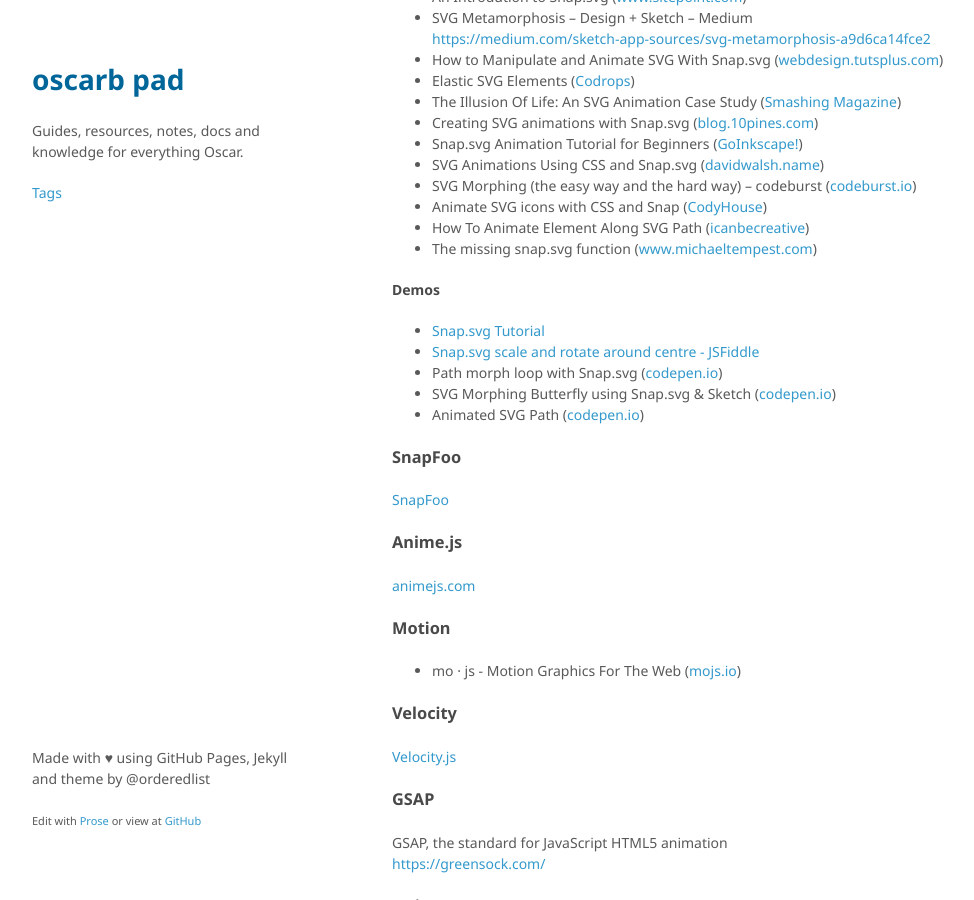
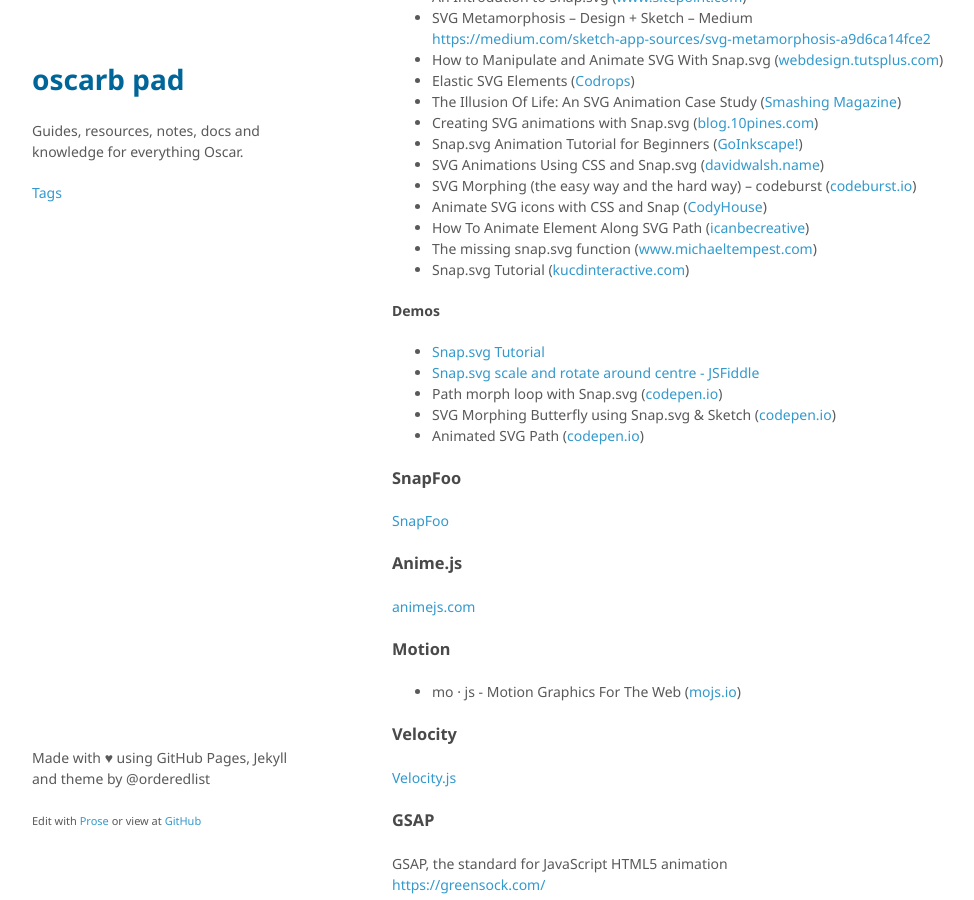
Before and after one commit to oscarb/pad, a Jekyll site: the page built from _docs/web-animation.md, in a window 1280 px wide and 900 px high, scrolled down 1398 px. Shown: the whole window, without its empty margins (128-1102 px from the left). Built offline with Jekyll 4.4.1, drawn with Linux system fonts in a browser that asks for light colours; some web fonts are replaced.

Commit message:
Update web-animation.md

```diff
--- a/_docs/web-animation.md
+++ b/_docs/web-animation.md
@@ -77,6 +77,7 @@ https://medium.com/sketch-app-sources/svg-metamorphosis-a9d6ca14fce2
 * Animate SVG icons with CSS and Snap ([CodyHouse](https://codyhouse.co/gem/animate-svg-icons-with-css-and-snap/))
 * How To Animate Element Along SVG Path ([icanbecreative](http://icanbecreative.com/article/animate-element-along-svg-path/))
 * The missing snap.svg function ([www.michaeltempest.com](http://www.michaeltempest.com/the-missing-snap-svg-function/))
+* Snap.svg Tutorial ([kucdinteractive.com](http://kucdinteractive.com/jwatkins/snap.tutorial/))
 
 
 #### Demos
```
